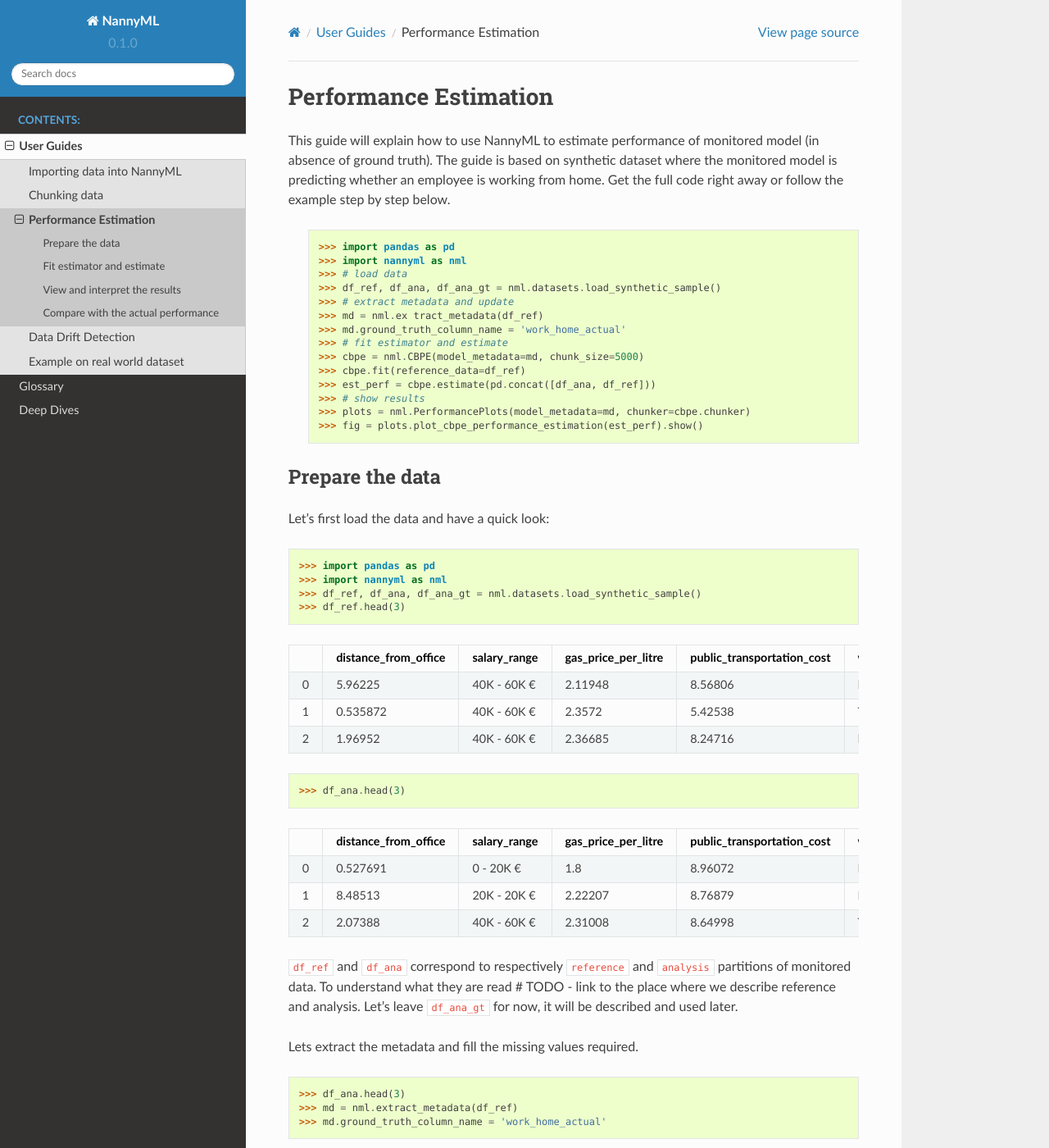
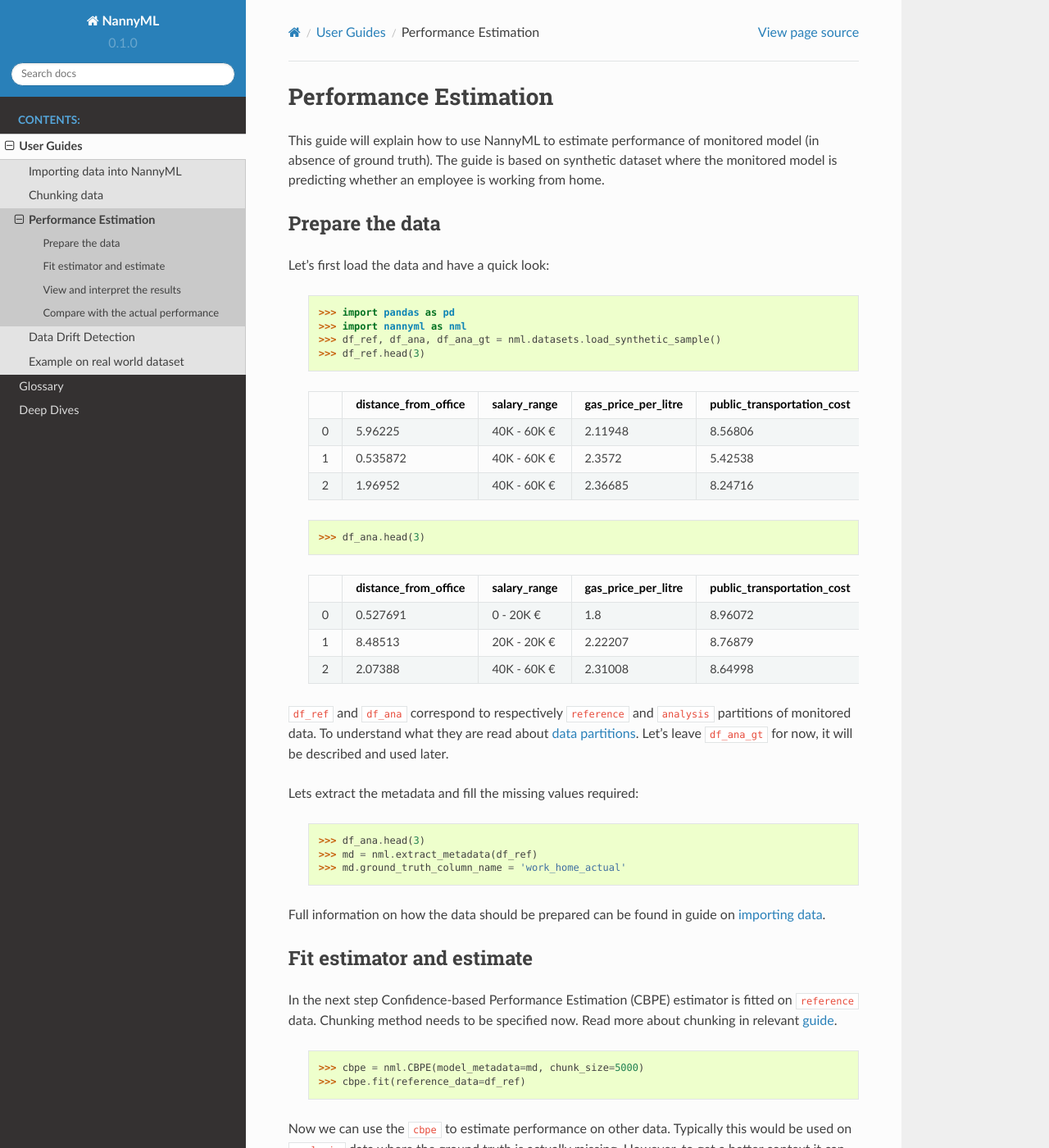
Before and after one commit to NannyML/nannyml, a Sphinx documentation site: the page built from docs/guides/performance_estimation.rst, in a window 1280 px wide and 1400 px high. Shown: the whole window at 82% size. Built offline with Sphinx 7.4.7 and the Read the Docs theme 2.0.0, drawn with Linux system fonts in a browser that asks for light colours; pages that are not in the unit, such as notebooks, are missing from menus; some of the changed text lies outside the part shown.

Commit message:
update docs

```diff
--- a/docs/guides/data_drift.rst
+++ b/docs/guides/data_drift.rst
@@ -31,6 +31,7 @@
 changes. In this case we have: :math:`P(y'|\mathbf{X'}) \neq P(y|\mathbf{X})` while
 :math:`P(\mathbf{X'}) = P(\mathbf{X})`.
 
+.. _data-partitions:
 
 Data Partitions
 ===============
--- a/docs/guides/performance_estimation.rst
+++ b/docs/guides/performance_estimation.rst
@@ -6,73 +6,54 @@
 
 This guide will explain how to use NannyML to estimate performance of monitored model (in absence of ground truth).
 The guide is based on synthetic dataset where the monitored model is predicting whether an employee is working from
-home. Get the full code right away or follow the example step by step below.
+home.
+
+Prepare the data
+====
+Let's first load the data and have a quick look:
 
     .. code-block:: python
 
         >>> import pandas as pd
         >>> import nannyml as nml
-        >>> # load data
         >>> df_ref, df_ana, df_ana_gt = nml.datasets.load_synthetic_sample()
-        >>> # extract metadata and update
-        >>> md = nml.ex tract_metadata(df_ref)
-        >>> md.ground_truth_column_name = 'work_home_actual'
-        >>> # fit estimator and estimate
-        >>> cbpe = nml.CBPE(model_metadata=md, chunk_size=5000)
-        >>> cbpe.fit(reference_data=df_ref)
-        >>> est_perf = cbpe.estimate(pd.concat([df_ana, df_ref]))
-        >>> # show results
-        >>> plots = nml.PerformancePlots(model_metadata=md, chunker=cbpe.chunker)
-        >>> fig = plots.plot_cbpe_performance_estimation(est_perf).show()
+        >>> df_ref.head(3)
 
+    +----+------------------------+----------------+-----------------------+------------------------------+--------------------+-----------+----------+--------------+--------------------+---------------------+----------------+-------------+
+    |    |   distance_from_office | salary_range   |   gas_price_per_litre |   public_transportation_cost | wfh_prev_workday   | workday   |   tenure |   identifier |   work_home_actual | timestamp           |   y_pred_proba | partition   |
+    +====+========================+================+=======================+==============================+====================+===========+==========+==============+====================+=====================+================+=============+
+    |  0 |               5.96225  | 40K - 60K €    |               2.11948 |                      8.56806 | False              | Friday    | 0.212653 |            0 |                  1 | 2014-05-09 22:27:20 |           0.99 | reference   |
+    +----+------------------------+----------------+-----------------------+------------------------------+--------------------+-----------+----------+--------------+--------------------+---------------------+----------------+-------------+
+    |  1 |               0.535872 | 40K - 60K €    |               2.3572  |                      5.42538 | True               | Tuesday   | 4.92755  |            1 |                  0 | 2014-05-09 22:59:32 |           0.07 | reference   |
+    +----+------------------------+----------------+-----------------------+------------------------------+--------------------+-----------+----------+--------------+--------------------+---------------------+----------------+-------------+
+    |  2 |               1.96952  | 40K - 60K €    |               2.36685 |                      8.24716 | False              | Monday    | 0.520817 |            2 |                  1 | 2014-05-09 23:48:25 |           1    | reference   |
+    +----+------------------------+----------------+-----------------------+------------------------------+--------------------+-----------+----------+--------------+--------------------+---------------------+----------------+-------------+
 
-Prepare the data
-====
-Let's first load the data and have a quick look:
+    .. code-block:: python
 
-.. code-block:: python
+        >>> df_ana.head(3)
 
-    >>> import pandas as pd
-    >>> import nannyml as nml
-    >>> df_ref, df_ana, df_ana_gt = nml.datasets.load_synthetic_sample()
-    >>> df_ref.head(3)
-
-+----+------------------------+----------------+-----------------------+------------------------------+--------------------+-----------+----------+--------------+--------------------+---------------------+----------------+-------------+
-|    |   distance_from_office | salary_range   |   gas_price_per_litre |   public_transportation_cost | wfh_prev_workday   | workday   |   tenure |   identifier |   work_home_actual | timestamp           |   y_pred_proba | partition   |
-+====+========================+================+=======================+==============================+====================+===========+==========+==============+====================+=====================+================+=============+
-|  0 |               5.96225  | 40K - 60K €    |               2.11948 |                      8.56806 | False              | Friday    | 0.212653 |            0 |                  1 | 2014-05-09 22:27:20 |           0.99 | reference   |
-+----+------------------------+----------------+-----------------------+------------------------------+--------------------+-----------+----------+--------------+--------------------+---------------------+----------------+-------------+
-|  1 |               0.535872 | 40K - 60K €    |               2.3572  |                      5.42538 | True               | Tuesday   | 4.92755  |            1 |                  0 | 2014-05-09 22:59:32 |           0.07 | reference   |
-+----+------------------------+----------------+-----------------------+------------------------------+--------------------+-----------+----------+--------------+--------------------+---------------------+----------------+-------------+
-|  2 |               1.96952  | 40K - 60K €    |               2.36685 |                      8.24716 | False              | Monday    | 0.520817 |            2 |                  1 | 2014-05-09 23:48:25 |           1    | reference   |
-+----+------------------------+----------------+-----------------------+------------------------------+--------------------+-----------+----------+--------------+--------------------+---------------------+----------------+-------------+
-
-
-.. code-block:: python
-
-    >>> df_ana.head(3)
-
-+----+------------------------+----------------+-----------------------+------------------------------+--------------------+-----------+----------+--------------+---------------------+----------------+-------------+
-|    |   distance_from_office | salary_range   |   gas_price_per_litre |   public_transportation_cost | wfh_prev_workday   | workday   |   tenure |   identifier | timestamp           |   y_pred_proba | partition   |
-+====+========================+================+=======================+==============================+====================+===========+==========+==============+=====================+================+=============+
-|  0 |               0.527691 | 0 - 20K €      |               1.8     |                      8.96072 | False              | Tuesday   |  4.22463 |        50000 | 2017-08-31 04:20:00 |           0.99 | analysis    |
-+----+------------------------+----------------+-----------------------+------------------------------+--------------------+-----------+----------+--------------+---------------------+----------------+-------------+
-|  1 |               8.48513  | 20K - 20K €    |               2.22207 |                      8.76879 | False              | Friday    |  4.9631  |        50001 | 2017-08-31 05:16:16 |           0.98 | analysis    |
-+----+------------------------+----------------+-----------------------+------------------------------+--------------------+-----------+----------+--------------+---------------------+----------------+-------------+
-|  2 |               2.07388  | 40K - 60K €    |               2.31008 |                      8.64998 | True               | Friday    |  4.58895 |        50002 | 2017-08-31 05:56:44 |           0.98 | analysis    |
-+----+------------------------+----------------+-----------------------+------------------------------+--------------------+-----------+----------+--------------+---------------------+----------------+-------------+
+    +----+------------------------+----------------+-----------------------+------------------------------+--------------------+-----------+----------+--------------+---------------------+----------------+-------------+
+    |    |   distance_from_office | salary_range   |   gas_price_per_litre |   public_transportation_cost | wfh_prev_workday   | workday   |   tenure |   identifier | timestamp           |   y_pred_proba | partition   |
+    +====+========================+================+=======================+==============================+====================+===========+==========+==============+=====================+================+=============+
+    |  0 |               0.527691 | 0 - 20K €      |               1.8     |                      8.96072 | False              | Tuesday   |  4.22463 |        50000 | 2017-08-31 04:20:00 |           0.99 | analysis    |
+    +----+------------------------+----------------+-----------------------+------------------------------+--------------------+-----------+----------+--------------+---------------------+----------------+-------------+
+    |  1 |               8.48513  | 20K - 20K €    |               2.22207 |                      8.76879 | False              | Friday    |  4.9631  |        50001 | 2017-08-31 05:16:16 |           0.98 | analysis    |
+    +----+------------------------+----------------+-----------------------+------------------------------+--------------------+-----------+----------+--------------+---------------------+----------------+-------------+
+    |  2 |               2.07388  | 40K - 60K €    |               2.31008 |                      8.64998 | True               | Friday    |  4.58895 |        50002 | 2017-08-31 05:56:44 |           0.98 | analysis    |
+    +----+------------------------+----------------+-----------------------+------------------------------+--------------------+-----------+----------+--------------+---------------------+----------------+-------------+
 
 ``df_ref`` and ``df_ana`` correspond to respectively ``reference`` and ``analysis`` partitions of monitored data. To
-understand what they are read # TODO - link to the place where we describe reference and analysis. Let's leave
+understand what they are read about :ref:`data partitions<data-partitions>`. Let's leave
 ``df_ana_gt`` for now, it will be described and used later.
 
-Lets extract the metadata and fill the missing values required.
+Lets extract the metadata and fill the missing values required:
 
-.. code-block:: python
+    .. code-block:: python
 
-    >>> df_ana.head(3)
-    >>> md = nml.extract_metadata(df_ref)
-    >>> md.ground_truth_column_name = 'work_home_actual'
+        >>> df_ana.head(3)
+        >>> md = nml.extract_metadata(df_ref)
+        >>> md.ground_truth_column_name = 'work_home_actual'
 
 Full information on how the data should be prepared can be found in guide on :ref:`importing data<import-data>`.
 
@@ -93,7 +74,7 @@
 
     .. code-block:: python
 
-        >>> est_perf = cbpe.estimate(pd.concat([df_ana, df_ref]))
+        >>> est_perf = cbpe.estimate(pd.concat([df_ref, df_ana]))
 
 To find out how CBPE estimates performance read the relevant :ref:`deep dive<performance-estimation-deep-dive>`.
 
@@ -106,27 +87,27 @@
 
         >>> est_perf.head(3)
 
-+----+---------------+---------------+-------------+---------------------+---------------------+-------------+---------------------+--------------+-------------------+-------------------+---------+
-|    | key           |   start_index |   end_index | start_date          | end_date            | partition   |   estimated_roc_auc |   confidence |   upper_threshold |   lower_threshold | alert   |
-+====+===============+===============+=============+=====================+=====================+=============+=====================+==============+===================+===================+=========+
-|  0 | [0:4999]      |             0 |        4999 | 2017-08-31 00:00:00 | 2018-01-02 23:59:59 | analysis    |            0.968631 |   0.00035752 |           0.97866 |          0.963317 | False   |
-+----+---------------+---------------+-------------+---------------------+---------------------+-------------+---------------------+--------------+-------------------+-------------------+---------+
-|  1 | [5000:9999]   |          5000 |        9999 | 2018-01-02 00:00:00 | 2018-05-01 23:59:59 | analysis    |            0.969044 |   0.00035752 |           0.97866 |          0.963317 | False   |
-+----+---------------+---------------+-------------+---------------------+---------------------+-------------+---------------------+--------------+-------------------+-------------------+---------+
-|  2 | [10000:14999] |         10000 |       14999 | 2018-05-01 00:00:00 | 2018-09-01 23:59:59 | analysis    |            0.969444 |   0.00035752 |           0.97866 |          0.963317 | False   |
-+----+---------------+---------------+-------------+---------------------+---------------------+-------------+---------------------+--------------+-------------------+-------------------+---------+
+    +----+---------------+---------------+-------------+---------------------+---------------------+-------------+---------------------+--------------+-------------------+-------------------+---------+
+    |    | key           |   start_index |   end_index | start_date          | end_date            | partition   |   estimated_roc_auc |   confidence |   upper_threshold |   lower_threshold | alert   |
+    +====+===============+===============+=============+=====================+=====================+=============+=====================+==============+===================+===================+=========+
+    |  0 | [0:4999]      |             0 |        4999 | 2014-05-09 00:00:00 | 2014-09-09 23:59:59 | reference   |            0.969051 |   0.00035752 |           0.97866 |          0.963317 | False   |
+    +----+---------------+---------------+-------------+---------------------+---------------------+-------------+---------------------+--------------+-------------------+-------------------+---------+
+    |  1 | [5000:9999]   |          5000 |        9999 | 2014-09-09 00:00:00 | 2015-01-09 23:59:59 | reference   |            0.968909 |   0.00035752 |           0.97866 |          0.963317 | False   |
+    +----+---------------+---------------+-------------+---------------------+---------------------+-------------+---------------------+--------------+-------------------+-------------------+---------+
+    |  2 | [10000:14999] |         10000 |       14999 | 2015-01-09 00:00:00 | 2015-05-09 23:59:59 | reference   |            0.968657 |   0.00035752 |           0.97866 |          0.963317 | False   |
+    +----+---------------+---------------+-------------+---------------------+---------------------+-------------+---------------------+--------------+-------------------+-------------------+---------+
 
-Apart form chunking and partition-related data, the results data has the following columns:
+Apart form chunking and chunk and partition-related data, the results data has the following columns:
 
  - ``estimated_roc_auc`` - the estimate of performance for specific chunk,
  - ``confidence`` - the width of confidence band. It is equal to 1 standard deviation of performance estimates on
-   `reference` data (hence calculated during ``fit`` phase). # TODO check if it is 1 std or 0.5 std
- - `upper_threshold` and `lower_threshold` - crossing these thresholds will raise an alert on significant performance
-   change. The thresholds are calculated based on the actual performance of monitored model on chunks in
+   `reference` data (hence calculated during ``fit`` phase).
+ - ``upper_threshold`` and ``lower_threshold`` - crossing these thresholds will raise an alert on significant
+   performance change. The thresholds are calculated based on the actual performance of monitored model on chunks in
    ``reference`` partition. These are calculated rugin ``fit`` phase.
  - ``alert`` - flag indicating potentially severe performance change. ``True`` if estimated performance crosses upper
    or lower threshold.
-provided. together with ``confidence``.
+   provided. together with ``confidence``.
 
 Results can be also view in the form of plot:
 # TODO, run code and get the plot.
@@ -154,14 +135,14 @@
 |  2 |        50002 |                  1 |
 +----+--------------+--------------------+
 
-# TODO this will be probably given by library the below is temporary hopefully
+
 
     .. code-block:: python
 
         >>> from sklearn.metrics import roc_auc_score
         >>> import matplotlib.pyplot as plt
         >>>
-        >>> df_ana_full = pd.merge(df_ana,df_ana_gt, on = 'identifier')
+        >>> df_ana_full = pd.merge(df_ana, df_ana_gt, on = 'identifier')
         >>> df_all = pd.concat([df_ref, df_ana_full]).reset_index(drop=True)
         >>>
         >>> target_col = 'work_home_actual'
```
